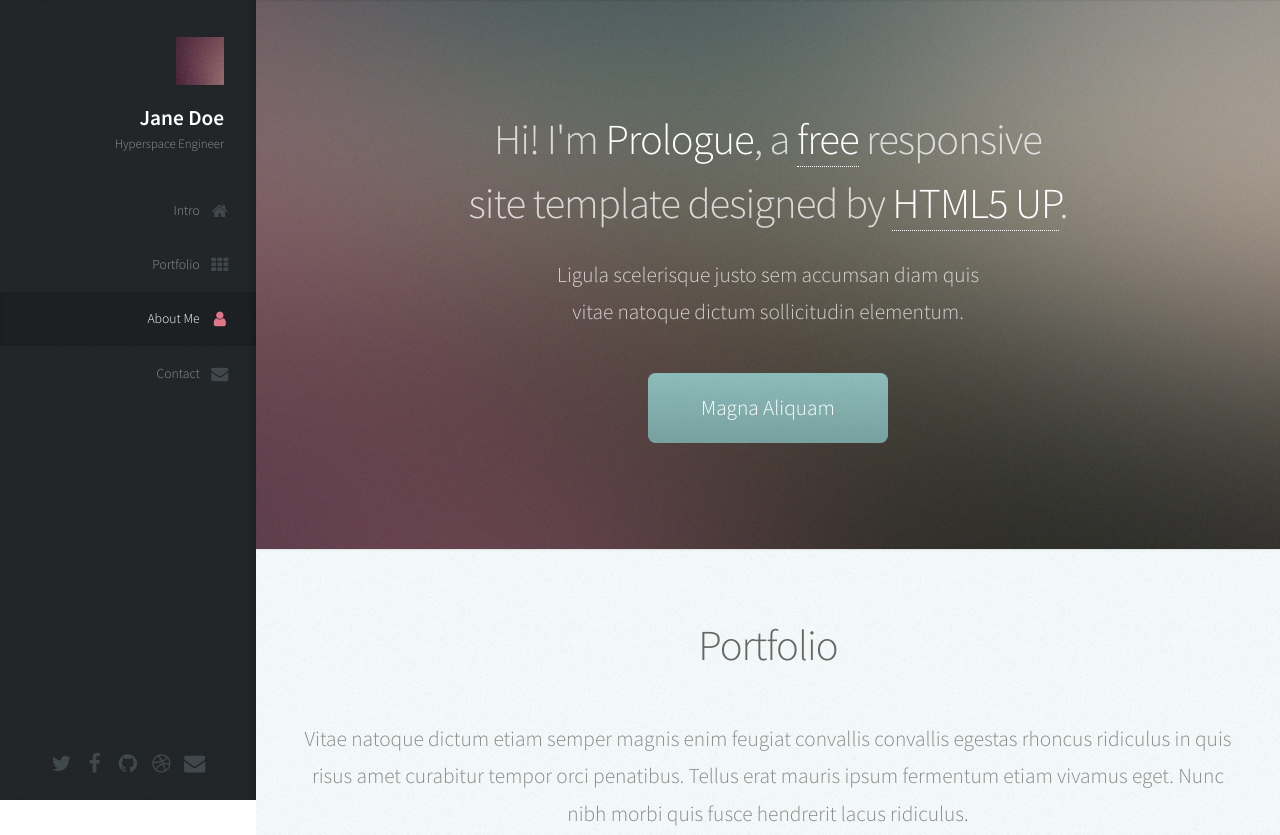
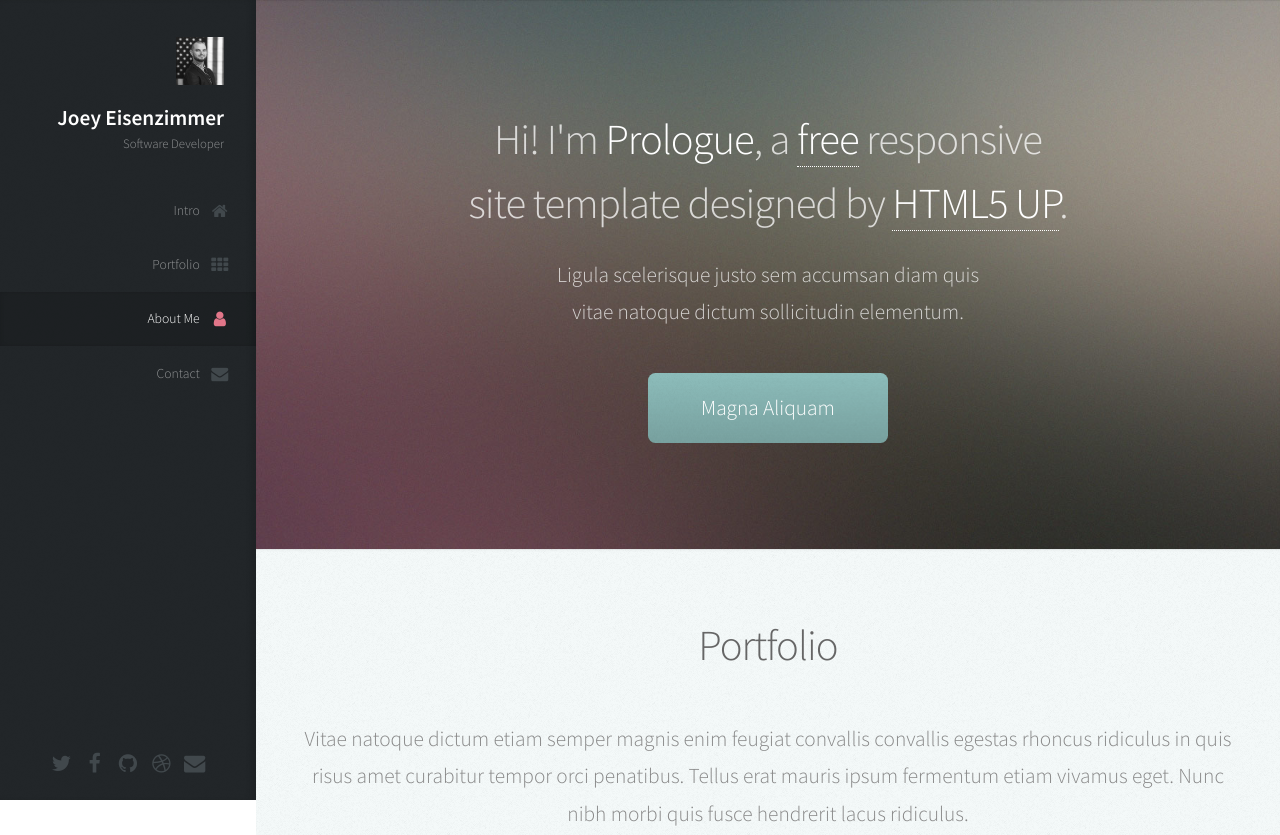
Before and after one commit to Jeis20/portfolio, a plain HTML site: page index.html in a window 1280 px wide. Shown: the top 835 px of the page. Drawn offline with Linux system fonts and the light colour scheme.

Commit message:
broke, css and restarting

```diff
--- a/index.html
+++ b/index.html
@@ -20,9 +20,9 @@
 
 					<!-- Logo -->
 						<div id="logo">
-							<span class="image avatar48"><img src="images/avatar.jpg" alt="" /></span>
-							<h1 id="title">Jane Doe</h1>
-							<p>Hyperspace Engineer</p>
+							<span class="image avatar48"><img src="images/Joey Eisenzimmer - Profile Photo.png" alt="" /></span>
+							<h1 id="title">Joey Eisenzimmer</h1>
+							<p>Software Developer</p>
 						</div>
 
 					<!-- Nav -->
@@ -142,7 +142,7 @@
 								<h2>About Me</h2>
 							</header>
 
-							<a href="#" class="image featured"><img src="images/pic08.jpg" alt="" /></a>
+							<a href="#" class="image featured"><img src="images/about-me-collage-2.jpg" alt="" /></a>
 
 							<p>Tincidunt eu elit diam magnis pretium accumsan etiam id urna. Ridiculus
 							ultricies curae quis et rhoncus velit. Lobortis elementum aliquet nec vitae
@@ -190,7 +190,7 @@
 
 				<!-- Copyright -->
 					<ul class="copyright">
-						<li>&copy; Untitled. All rights reserved.</li><li>Design: <a href="http://html5up.net">HTML5 UP</a></li>
+						<li>&copy; Joey Eisenzimmer - Portfolio. All rights reserved.</li><li>Design: <a href="http://html5up.net">HTML5 UP</a></li>
 					</ul>
 
 			</div>
```
Also changed, not shown: images/Joey Eisenzimmer - Profile Photo.png (added), images/about-me-collage-2.jpg (added).
